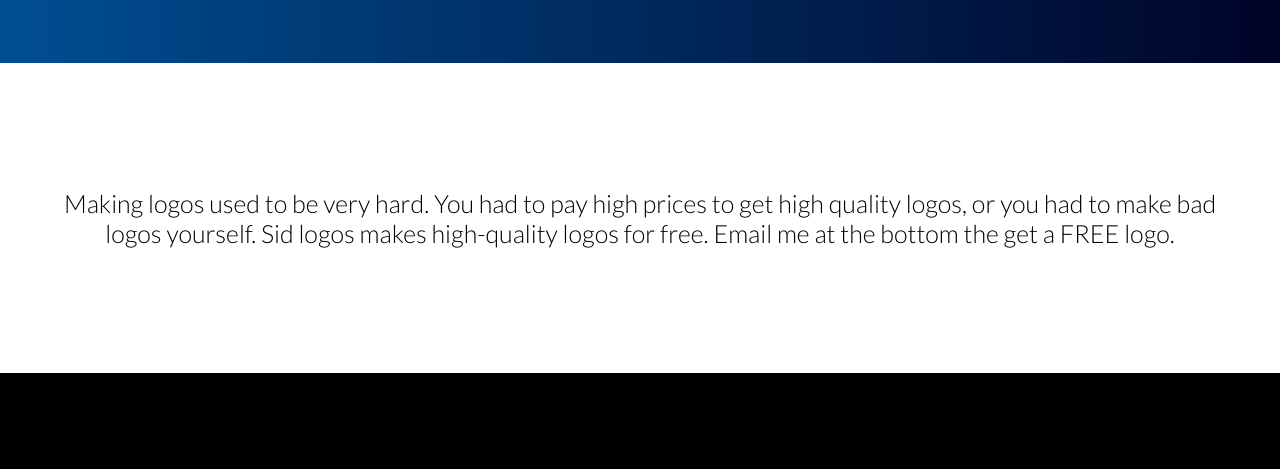
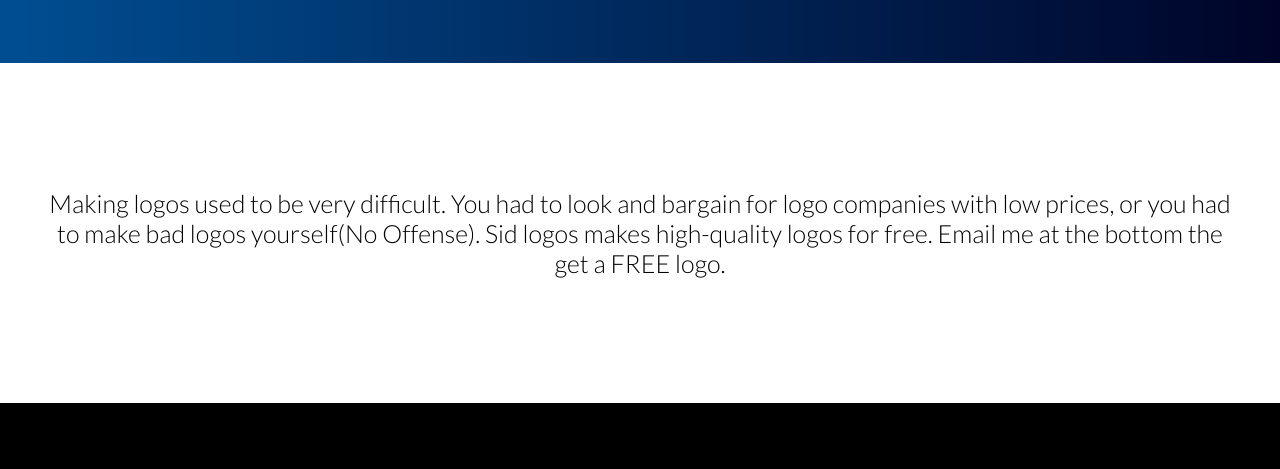
Before and after one commit to Sidthecoder/Logos, a plain HTML site: page index.html in a window 1280 px wide. Shown: the part 829-1298 px from the top of the page. Drawn offline with Linux system fonts and the light colour scheme.

Commit message:
Basic Fixes and grammar

```diff
--- a/index.html
+++ b/index.html
@@ -18,13 +18,15 @@
                <h3>
                   Beautiful Logos made free
                </h3>
+            </div>
          </section>
          <!-- About section -->
          <center>
             <section id="about">
             <p>
-              Making logos used to be very hard. You had to pay high prices to get high quality logos, or you had to make bad logos yourself. Sid logos makes high-quality logos for free. Email me at the bottom the get a FREE logo.
+              Making logos used to be very difficult. You had to look and bargain for logo companies with low prices, or you had to make bad logos yourself(No Offense). Sid logos makes high-quality logos for free. Email me at the bottom the get a FREE logo.
             </p>
+            </section>
          </center>
          <!-- Projects -->
          <center>
```
